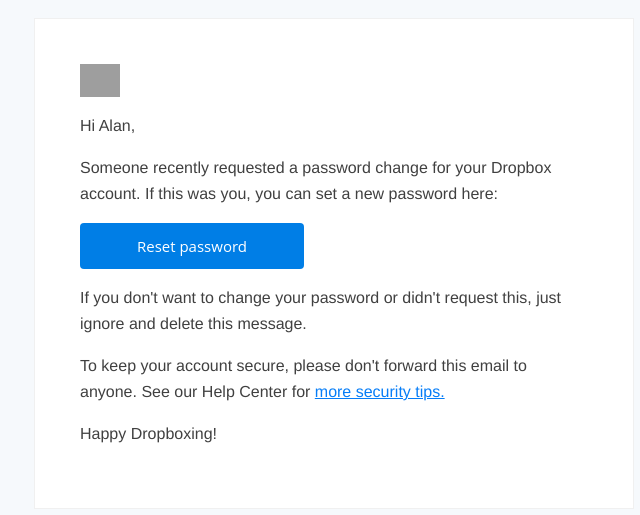
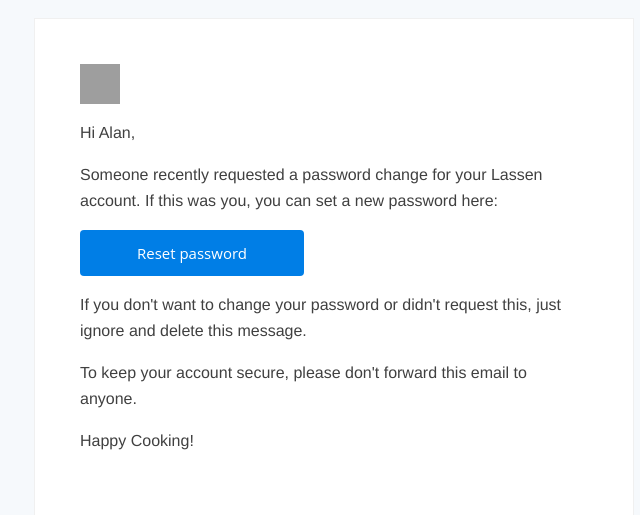
Before and after one commit to bhatnag8/lassen, a Python web app: template backend/app/templates/forgot_password_email.html in a window 1280 px wide. Shown: the top 515 px of the page, without its empty margins (306-946 px from the left). Run offline with Jinja, Linux system fonts and the light colour scheme; the template is opened without the code that fills it, so the values that code supplies are empty; grey boxes are pictures that could not be loaded.

Commit message:
updated middleware

```diff
--- a/backend/app/templates/forgot_password_email.html
+++ b/backend/app/templates/forgot_password_email.html
@@ -4,7 +4,7 @@
     <link
       rel="preload"
       as="image"
-      href="https://react-email-demo-i1as60qib-resend.vercel.app/static/dropbox-logo.png" />
+      href="https://lassen.arryan.xyz/logo.png" />
     <meta content="text/html; charset=UTF-8" http-equiv="Content-Type" />
     <meta name="x-apple-disable-message-reformatting" />
   </head>
@@ -28,9 +28,9 @@
         <tr style="width:100%">
           <td>
             <img
-              alt="Dropbox"
-              height="33"
-              src="https://react-email-demo-i1as60qib-resend.vercel.app/static/dropbox-logo.png"
+              alt="Lassen"
+              height="40"
+              src="https://lassen.arryan.xyz/logo.png"
               style="display:block;outline:none;border:none;text-decoration:none"
               width="40" />
             <table
@@ -51,11 +51,11 @@
                     <p
                       style="font-size:16px;line-height:26px;font-family:&#x27;IBM Plex Sans&#x27;, &#x27;HelveticaNeue-Light&#x27;, &#x27;Helvetica Neue Light&#x27;, &#x27;Helvetica Neue&#x27;, Helvetica, Arial, &#x27;Lucida Grande&#x27;, sans-serif;color:#404040;margin-bottom:16px;margin-top:16px">
                       Someone recently requested a password change for your
-                      Dropbox account. If this was you, you can set a new
+                      Lassen account. If this was you, you can set a new
                       password here:
                     </p>
                     <a
-                      href="https://www.dropbox.com"
+                      href="https://lassen.arryan.xyz/logo.png"
                       style="line-height:100%;text-decoration:none;display:block;max-width:100%;mso-padding-alt:0px;background-color:#007ee6;border-radius:4px;color:#fff;font-family:&#x27;Open Sans&#x27;, &#x27;Helvetica Neue&#x27;, Arial;font-size:15px;text-align:center;width:210px;padding:14px 7px 14px 7px"
                       target="_blank"
                       ><span
@@ -76,17 +76,11 @@
                     <p
                       style="font-size:16px;line-height:26px;font-family:&#x27;IBM Plex Sans&#x27;, &#x27;HelveticaNeue-Light&#x27;, &#x27;Helvetica Neue Light&#x27;, &#x27;Helvetica Neue&#x27;, Helvetica, Arial, &#x27;Lucida Grande&#x27;, sans-serif;color:#404040;margin-bottom:16px;margin-top:16px">
                       To keep your account secure, please don&#x27;t forward
-                      this email to anyone. See our Help Center for<!-- -->
-                      <a
-                        href="{{ reset_url }}"
-                        style="color:#067df7;text-decoration-line:none;text-decoration:underline"
-                        target="_blank"
-                        >more security tips.</a
-                      >
+                      this email to anyone.
                     </p>
                     <p
                       style="font-size:16px;line-height:26px;font-family:&#x27;IBM Plex Sans&#x27;, &#x27;HelveticaNeue-Light&#x27;, &#x27;Helvetica Neue Light&#x27;, &#x27;Helvetica Neue&#x27;, Helvetica, Arial, &#x27;Lucida Grande&#x27;, sans-serif;color:#404040;margin-bottom:16px;margin-top:16px">
-                      Happy Dropboxing!
+                      Happy Cooking!
                     </p>
                   </td>
                 </tr>
--- a/frontend/src/middleware.ts
+++ b/frontend/src/middleware.ts
@@ -9,6 +9,7 @@ export function middleware(request: NextRequest) {
     || pathname.startsWith("/auth/signup")
     || pathname.startsWith("/auth/forgot-password")
     || pathname.startsWith("/auth/reset-password")
+    || pathname === "/logo.png"
   );
 
   if (!isPublic && !token) {
```
